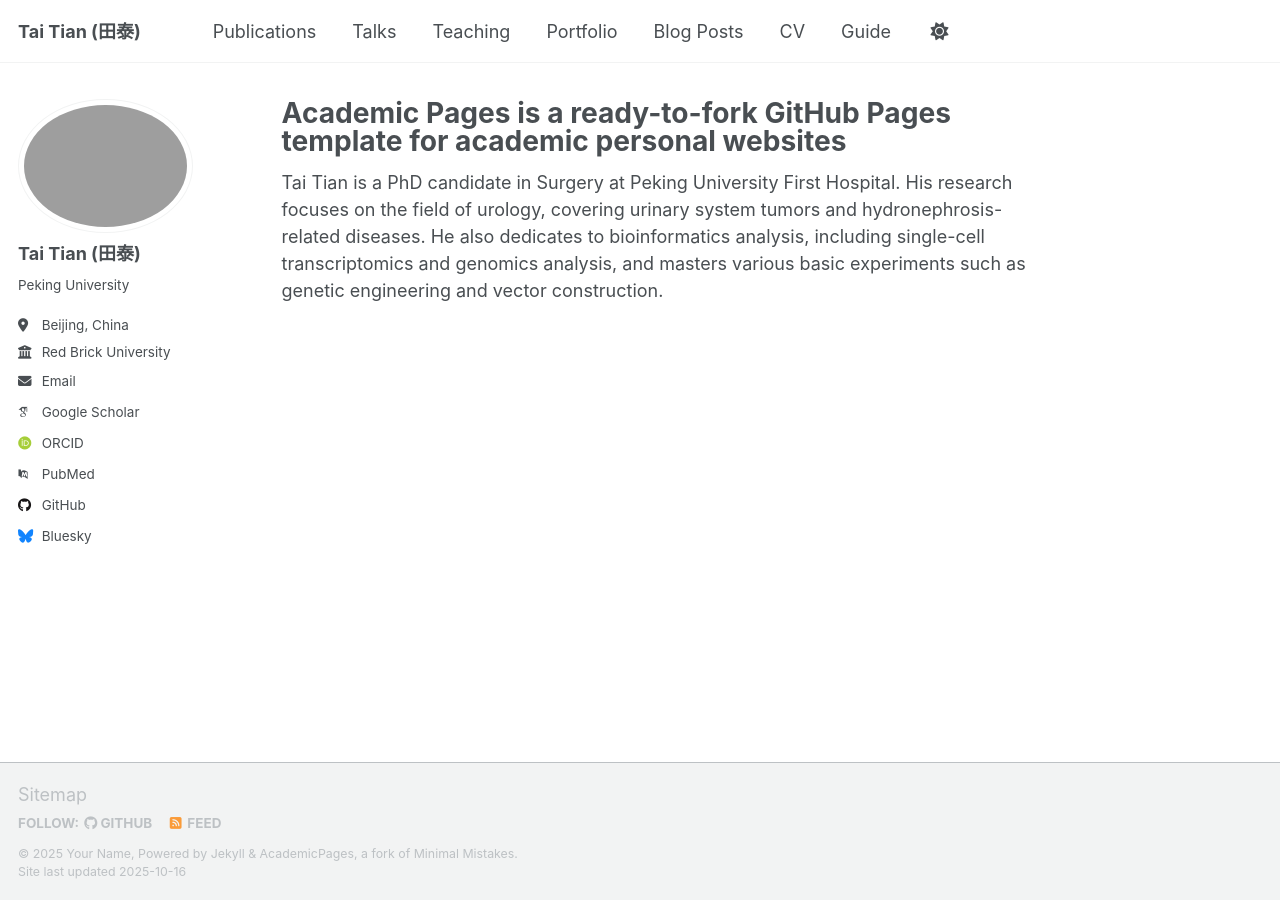
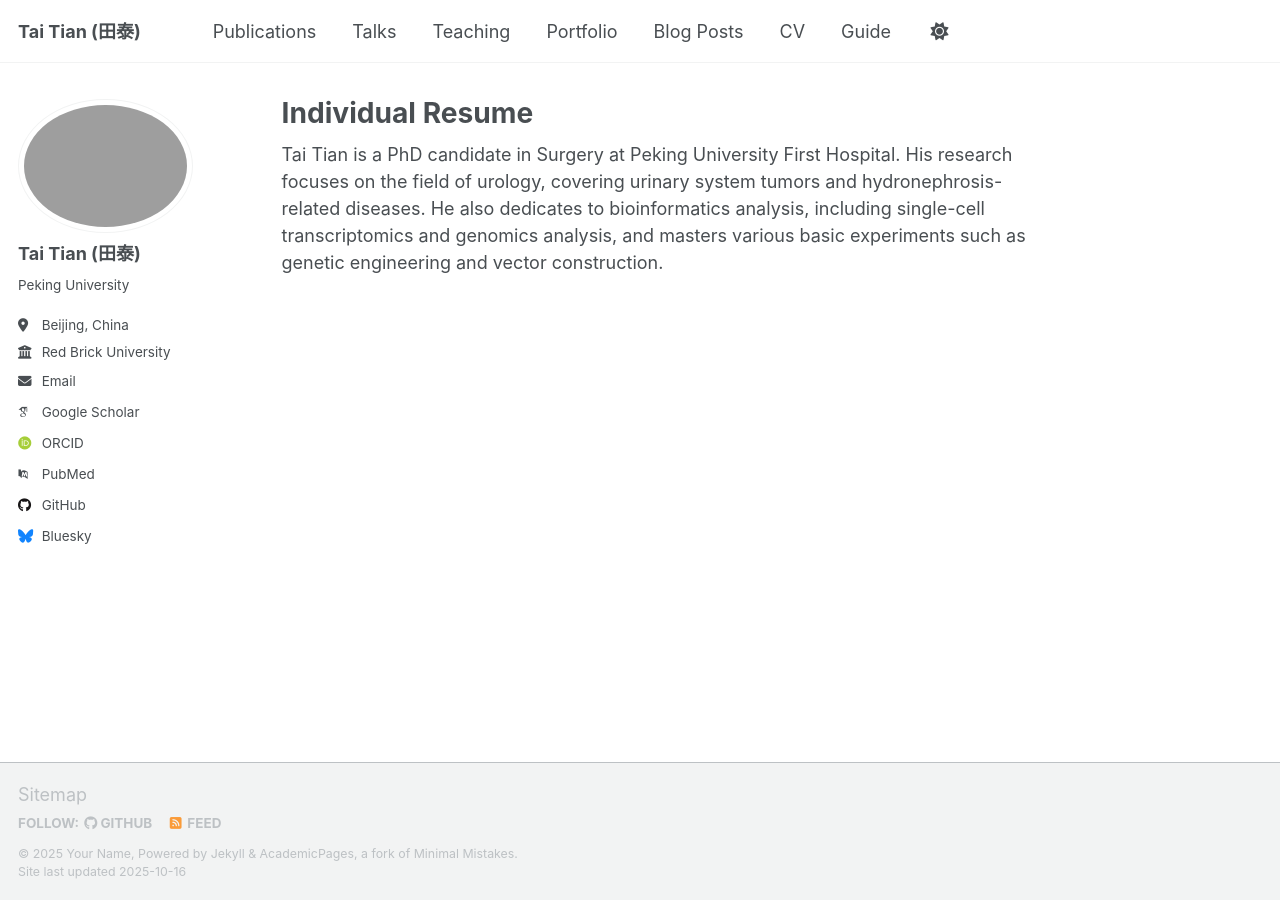
Before and after one commit to Tiger-TT/Tiger-TT.github.io, a Jekyll site: the page built from _pages/about.md, in a window 1280 px wide. Built offline with Jekyll 4.4.1, drawn with Linux system fonts in a browser that asks for light colours; some web fonts are replaced; a script that is not in the unit is left out.

Commit message:
Update about.md

```diff
--- a/_pages/about.md
+++ b/_pages/about.md
@@ -1,6 +1,6 @@
 ---
 permalink: /
-title: "Academic Pages is a ready-to-fork GitHub Pages template for academic personal websites"
+title: "Individual Resume"
 author_profile: true
 redirect_from:
   - /about/
```
